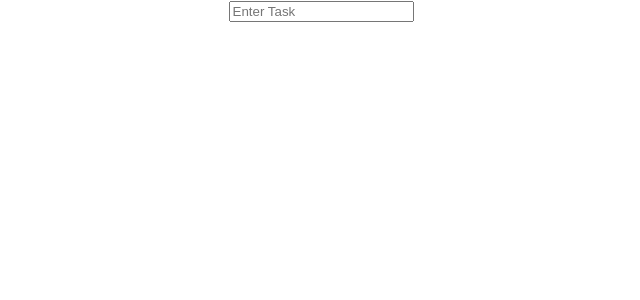
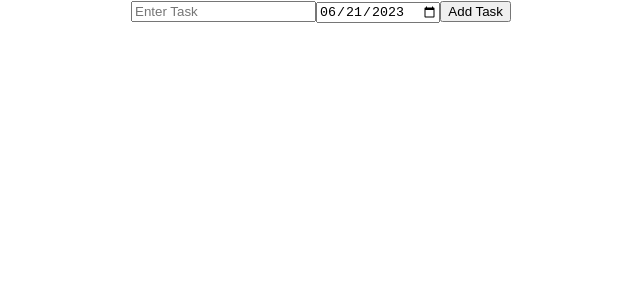
Before and after one commit to alexanderyanthar/task-app, a React (Create React App) app: page / in a window 1280 px wide. Shown: the top 300 px of the page, without its empty margins (319-959 px from the left). Built offline with nearby package versions, Linux system fonts and the light colour scheme.

Commit message:
added functionality to add dates to tasks

```diff
--- a/src/App.js
+++ b/src/App.js
@@ -7,6 +7,8 @@ const App = () => {
   const [tasks, setTasks] = useState([]);
   const [taskInput, setTaskInput] = useState('');
   const [error, setError] = useState('');
+  const currentDate = new Date().toISOString().split('T')[0];
+  const [dateInput, setDateInput] = useState(currentDate);
 
   const handleSubmit = (e) => {
     e.preventDefault();
@@ -21,20 +23,29 @@ const App = () => {
       return;
     }
 
+
+
     const newTask = {
       id: Date.now(),
-      title: taskInput
+      title: taskInput,
+      date: dateInput,
     };
 
     setTasks([...tasks, newTask]);
     setTaskInput('');
     setError('');
+    setDateInput(currentDate);
   }
 
   const handleInputChange = (e) => {
+  if (e.target.type === 'text') {
     setTaskInput(e.target.value);
-    setError('');
+  } else if (e.target.type === 'date') {
+    setDateInput(e.target.value);
   }
+  setError('');
+};
+
 
   const handleCheckBox = (taskId) => {
     setTasks((prevTasks) => {
@@ -45,9 +56,11 @@ const App = () => {
 
 
 
+
+
   return (
     <div className='App'>
-      <TaskForm handleSubmit={handleSubmit} taskInput={taskInput} handleInputChange={handleInputChange} error={error} />
+      <TaskForm handleSubmit={handleSubmit} taskInput={taskInput} dateInput={dateInput} handleInputChange={handleInputChange} error={error} currentDate={currentDate} />
       {error && <p className='error'>{error}</p>}
       <ul>
         {tasks.map((task) => {
--- a/src/components/TaskForm.js
+++ b/src/components/TaskForm.js
@@ -1,11 +1,13 @@
-import React from 'react'
+import React from 'react';
 
-const TaskForm = ({ handleSubmit, taskInput, handleInputChange, error }) => {
+const TaskForm = ({ handleSubmit, handleInputChange, taskInput, dateInput, error, currentDate }) => {
   return (
     <form onSubmit={handleSubmit}>
-        <input type="text" placeholder='Enter Task' value={taskInput} onChange={handleInputChange} error={error}/>
+      <input type="text" placeholder="Enter Task" value={taskInput} onChange={handleInputChange} error={error} />
+      <input type='date' name='dateInput' value={dateInput} onChange={handleInputChange} min={currentDate} />
+      <button type="submit">Add Task</button>
     </form>
-  )
-}
+  );
+};
 
-export default TaskForm
+export default TaskForm;
--- a/src/components/TaskItem.js
+++ b/src/components/TaskItem.js
@@ -5,6 +5,8 @@ const TaskItem = ({ task, handleCheckBox }) => {
     <li key={task.id}>
         <input type="checkbox" onChange={(() => {handleCheckBox(task.id)})}/>
         {task.title}
+        {task.date}
+
     </li>
   )
 }
```
